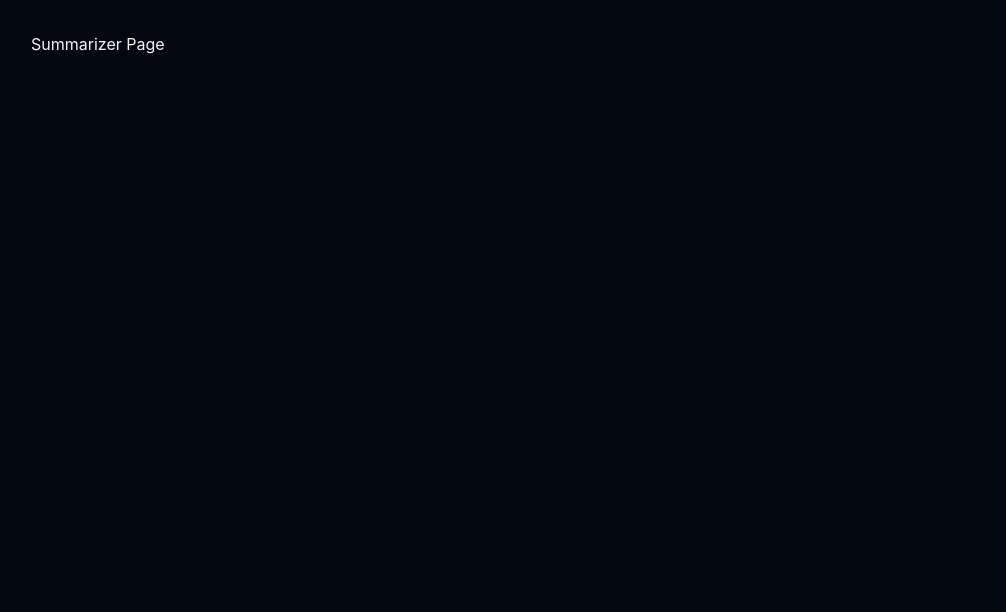
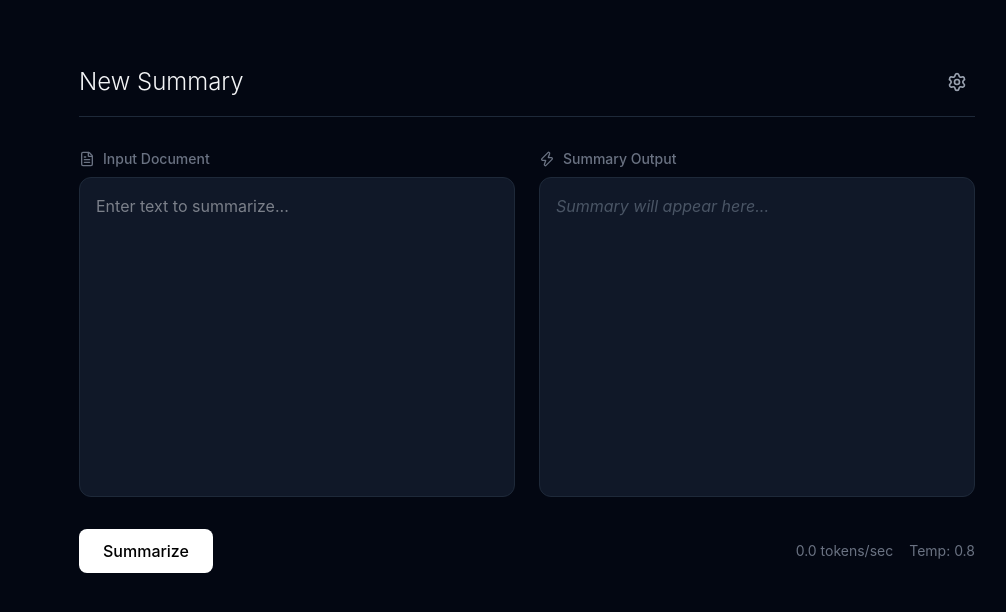
Before and after one commit to popboat1/gpt2-124m-tldr-summarizer, a React app in the folder frontend/: page /summarizer in a window 1280 px wide. Shown: the top 612 px of the page, without its empty margins (113-1119 px from the left). Built offline with nearby package versions, Linux system fonts and the light colour scheme; the HTML template or start-up script is replaced by a standard one.

Commit message:
feat: summarizer base UI

```diff
--- a/frontend/src/pages/Summarizer.jsx
+++ b/frontend/src/pages/Summarizer.jsx
@@ -1,3 +1,59 @@
+import { useState } from 'react'
+import { motion } from 'framer-motion'
+import { Settings, FileText, Zap } from 'lucide-react'
+
 export default function Summarizer() {
-  return <div>Summarizer Page</div>
+  const [inputText, setInputText] = useState('')
+  const [outputText, setOutputText] = useState('')
+  const [metrics, setMetrics] = useState({ tokensPerSec: 0, temp: 0.8 })
+
+  return (
+    <motion.div
+      initial={{ opacity: 0 }}
+      animate={{ opacity: 1 }}
+      className="max-w-4xl mx-auto py-8 flex flex-col gap-8"
+    >
+      <header className="flex justify-between items-center pb-4 border-b border-gray-800">
+        <h2 className="text-2xl font-light">New Summary</h2>
+        <button className="p-2 text-gray-400 hover:text-white transition-colors rounded-md hover:bg-gray-800">
+          <Settings size={20} />
+        </button>
+      </header>
+
+      <div className="grid grid-cols-1 md:grid-cols-2 gap-6">
+        <div className="flex flex-col gap-2">
+          <label className="text-sm text-gray-500 font-medium flex items-center gap-2">
+            <FileText size={16} /> Input Document
+          </label>
+          <textarea
+            value={inputText}
+            onChange={(e) => setInputText(e.target.value)}
+            placeholder="Enter text to summarize..."
+            className="w-full h-80 bg-gray-900 border border-gray-800 rounded-xl p-4 text-gray-200 focus:outline-none focus:border-gray-600 focus:ring-1 focus:ring-gray-600 transition-all resize-none"
+          />
+        </div>
+
+        <div className="flex flex-col gap-2">
+          <label className="text-sm text-gray-500 font-medium flex items-center gap-2">
+            <Zap size={16} /> Summary Output
+          </label>
+          <div className="w-full h-80 bg-gray-900 border border-gray-800 rounded-xl p-4 text-gray-200 overflow-y-auto whitespace-pre-wrap">
+            {outputText || <span className="text-gray-600 italic">Summary will appear here...</span>}
+          </div>
+        </div>
+      </div>
+
+      <div className="flex justify-between items-center">
+        <button
+          className="px-6 py-2.5 bg-white text-black rounded-lg font-medium hover:bg-gray-200 transition-colors"
+        >
+          Summarize
+        </button>
+        <div className="text-sm text-gray-500 flex gap-4">
+          <span>{metrics.tokensPerSec.toFixed(1)} tokens/sec</span>
+          <span>Temp: {metrics.temp}</span>
+        </div>
+      </div>
+    </motion.div>
+  )
 }
```
Also changed, not shown: 1 other file (tests, documents, lock files or other folders).
